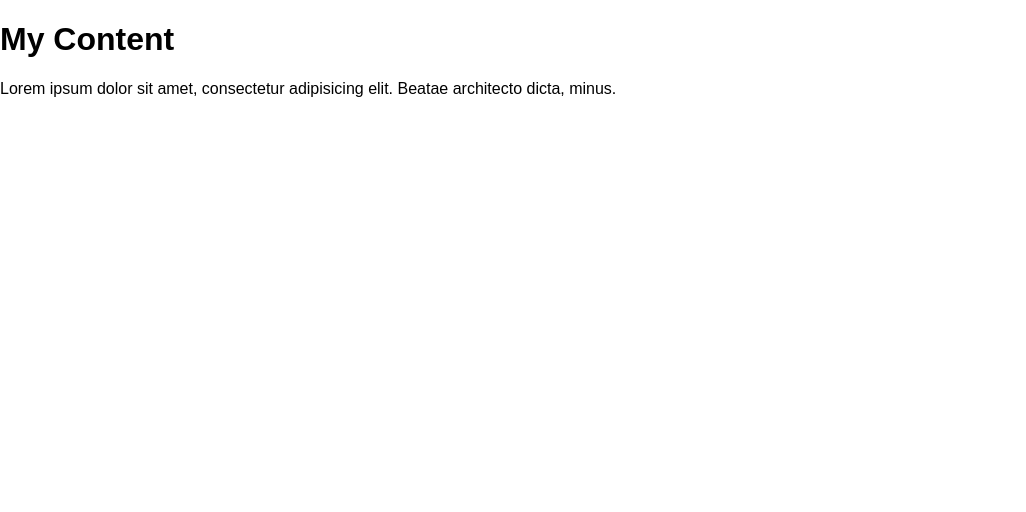
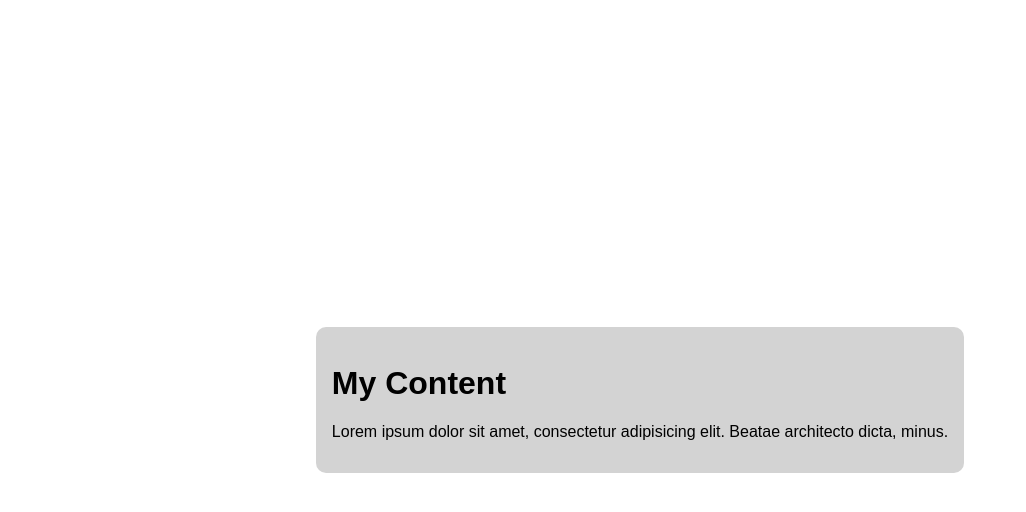
Before and after one commit to charlesmartinreed/cssgrid-positioning-examples, a website: page index.html in a window 1280 px wide. Shown: the whole page, without its empty margins (0-1026 px from the left). Drawn offline with Linux system fonts and the light colour scheme.

Commit message:
Demonstrate basics of centering item in the browser page.

```diff
--- a/css/main.css
+++ b/css/main.css
@@ -8,4 +8,12 @@ html {
 body {
   display: grid;
   grid-template-rows: auto;
+  justify-items: center;
+  align-items: center;
 }
+
+.container {
+  background: lightgray;
+  border-radius: 10px;
+  padding: 1em;
+}
```
